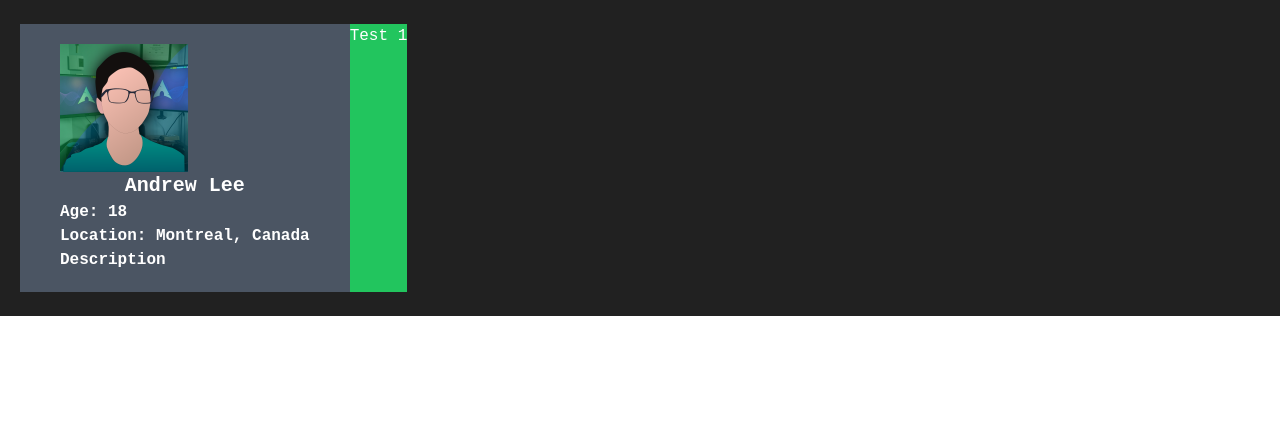
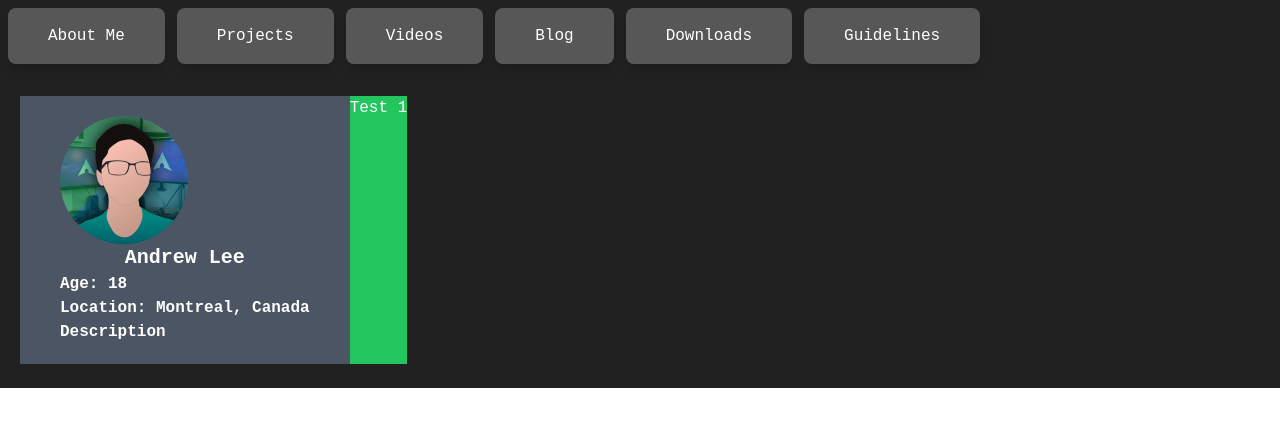
Before and after one commit to Alee14/personal-website, a Next.js app: page /about in a window 1280 px wide. Shown: the top 426 px of the page. Built offline with nearby package versions, Linux system fonts and the light colour scheme; a small style sheet from the web is missing.

Commit message:
Final commit for branch

```diff
--- /dev/null
+++ b/components/nav.js
@@ -0,0 +1,16 @@
+import Link from "next/link";
+
+const Navigation = () => {
+    return (
+        <div className="flex-row font-normal space-x-3 p-2">
+            <Link href="/about"><button className="button">About Me</button></Link>
+            <Link href="#"><button className="button">Projects</button></Link>
+            <Link href="#"><button className="button">Videos</button></Link>
+            <Link href="#"><button className="button">Blog</button></Link>
+            <Link href="#"><button className="button">Downloads</button></Link>
+            <Link href="/guidelines"><button className="button">Guidelines</button></Link>
+        </div>
+    )
+}
+
+export default Navigation;
--- a/pages/about.js
+++ b/pages/about.js
@@ -1,14 +1,16 @@
 import Meta from '../components/meta'
 import Image from "next/image";
+import Navigation from '../components/nav'
 
 export default function About() {
     return (
-        <div>
+        <div className="font-hack bg-material-gray text-white">
             <Meta title="About Me" description="About Andrew Lee"/>
-            <div className="font-hack bg-material-gray text-white px-5 py-6 flex flex-row">
+            <Navigation/>
+            <div className="px-5 py-6 flex flex-row">
                 <div className="bg-gray-600 px-10 py-5">
                     <div className="font-bold">
-                        <Image src="/Alee.png" alt="Alee Logo" width={128} height={128} />
+                        <Image src="/Alee.png" className="rounded-full object-center" alt="Alee Logo" width={128} height={128} />
                         <h1 className="text-center text-xl">Andrew Lee</h1>
                         <h2>Age: 18</h2>
                         <h2>Location: Montreal, Canada</h2>
--- a/pages/guidelines.js
+++ b/pages/guidelines.js
@@ -1,13 +1,15 @@
 import Meta from '../components/meta'
+import Navigation from "../components/nav";
 import Image from "next/image";
 
 const policyList = "list-disc list-inside"
 
 export default function Guidelines() {
     return (
-        <div>
+        <div className="font-hack bg-material-gray text-white">
             <Meta title="Guidelines" description="Guidelines for Andrew Lee Projects Communities/Services"/>
-            <div className="font-hack bg-material-gray text-white px-5 py-6 space-y-5 flex flex-col">
+			<Navigation />
+            <div className="px-5 py-6 space-y-5 flex flex-col">
 				<div id="top"/>
 				<div className="flex flex-col text-center justify-center items-center space-y-2">
 					<Image src="/Alee.png" alt="Alee Logo" className="rounded-full" width={150} height={150} />
--- a/pages/index.js
+++ b/pages/index.js
@@ -1,5 +1,5 @@
 import Meta from '../components/meta'
-import Link from 'next/link'
+import Navigation from '../components/nav'
 import Computer from '../components/computer'
 import Image from "next/image";
 import { FontAwesomeIcon } from '@fortawesome/react-fontawesome'
@@ -22,25 +22,18 @@ export default function Home() {
                 <h1 className="text-4xl font-bold">Andrew Lee</h1>
                 <h2 className="sm:text-xl text-lg font-bold">Computer Geek, Programmer, Content Creator</h2>
                 <div className="sm:scale-100 scale-75 flex-row space-x-12 p-2">
-                    <a href="https://github.com/Alee14" target="_blank" rel="noopener noreferrer"><FontAwesomeIcon icon={faGithub} size={iconSize} className={iconProperties} /></a>
-                    <a href="https://www.linkedin.com/in/AndrewLeeCAN" target="_blank" rel="noopener noreferrer"><FontAwesomeIcon icon={faLinkedin} size={iconSize} className={iconProperties} /></a>
+                    <a href="https://github.alee14.me" target="_blank" rel="noopener noreferrer"><FontAwesomeIcon icon={faGithub} size={iconSize} className={iconProperties} /></a>
+                    <a href="https://linkedin.alee14.me" target="_blank" rel="noopener noreferrer"><FontAwesomeIcon icon={faLinkedin} size={iconSize} className={iconProperties} /></a>
                     <a href="https://paypal.me/alee14498" target="_blank" rel="noopener noreferrer"><FontAwesomeIcon icon={faPaypal} size={iconSize} className={iconProperties} /></a>
-                    <a href="https://discord.gg/EFhRDqG" target="_blank" rel="noopener noreferrer"><FontAwesomeIcon icon={faDiscord} size={iconSize} className={iconProperties} /></a>
-                    <a href="https://www.youtube.com/@AndrewLeeCAN" target="_blank" rel="noopener noreferrer"><FontAwesomeIcon icon={faYoutube} size={iconSize} className={iconProperties} /></a>
+                    <a href="https://discord.alee14.me" target="_blank" rel="noopener noreferrer"><FontAwesomeIcon icon={faDiscord} size={iconSize} className={iconProperties} /></a>
+                    <a href="https://youtube.alee14.me" target="_blank" rel="noopener noreferrer"><FontAwesomeIcon icon={faYoutube} size={iconSize} className={iconProperties} /></a>
                     <a href="https://mstdn.ca/@alee" target="_blank" rel="noopener noreferrer me"><FontAwesomeIcon icon={faMastodon} size={iconSize} className={iconProperties} /></a>
-                    <a href="https://twitter.com/Alee14498" target="_blank" rel="noopener noreferrer"><FontAwesomeIcon icon={faTwitter} size={iconSize} className={iconProperties} /></a>
-                    <a href="https://instagram.com/alee14498" target="_blank" rel="noopener noreferrer"><FontAwesomeIcon icon={faInstagram} size={iconSize} className={iconProperties} /></a>
-                    <a href="https://reddit.com/u/Alee1449" target="_blank" rel="noopener noreferrer"><FontAwesomeIcon icon={faReddit} size={iconSize} className={iconProperties} /></a>
+                    <a href="https://twitter.alee14.me" target="_blank" rel="noopener noreferrer"><FontAwesomeIcon icon={faTwitter} size={iconSize} className={iconProperties} /></a>
+                    <a href="https://instagram.alee14.me" target="_blank" rel="noopener noreferrer"><FontAwesomeIcon icon={faInstagram} size={iconSize} className={iconProperties} /></a>
+                    <a href="https://reddit.alee14.me" target="_blank" rel="noopener noreferrer"><FontAwesomeIcon icon={faReddit} size={iconSize} className={iconProperties} /></a>
                 </div>
                 {isDev && (
-                    <div className="flex-row font-normal space-x-3 p-2">
-                        <Link href="/about"><button className="button">About Me</button></Link>
-                        <Link href="#"><button className="button">Projects</button></Link>
-                        <Link href="#"><button className="button">Videos</button></Link>
-                        <Link href="#"><button className="button">Blog</button></Link>
-                        <Link href="#"><button className="button">Downloads</button></Link>
-                        <Link href="/guidelines"><button className="button">Guidelines</button></Link>
-                    </div>
+                    <Navigation/>
                 )}
                 <h2 className="text-lg font-normal drop-shadow-lg">Contact me at <a href="mailto:andrew@alee14.me">andrew@alee14.me</a> for anything.</h2>
             </div>
```
